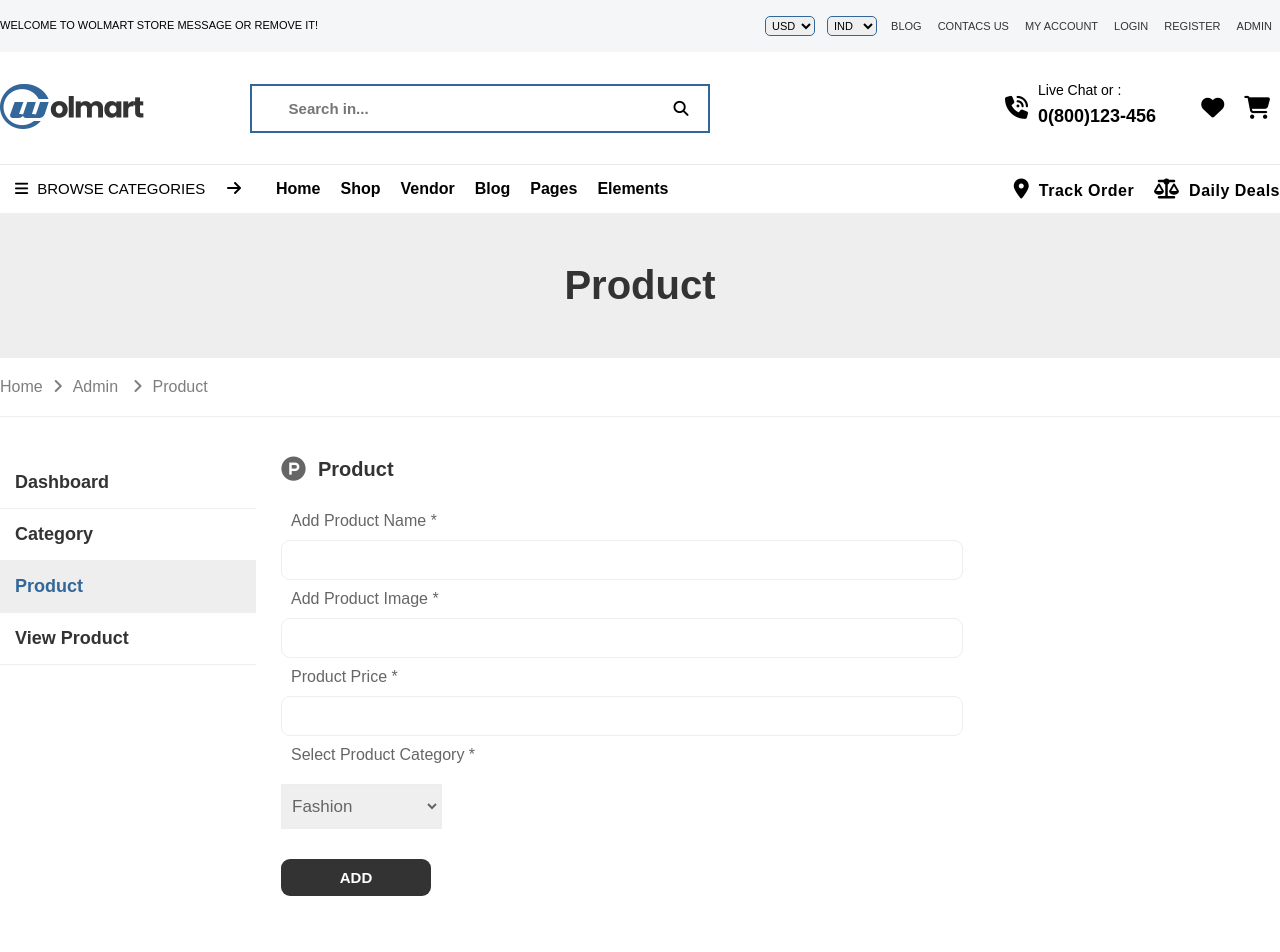
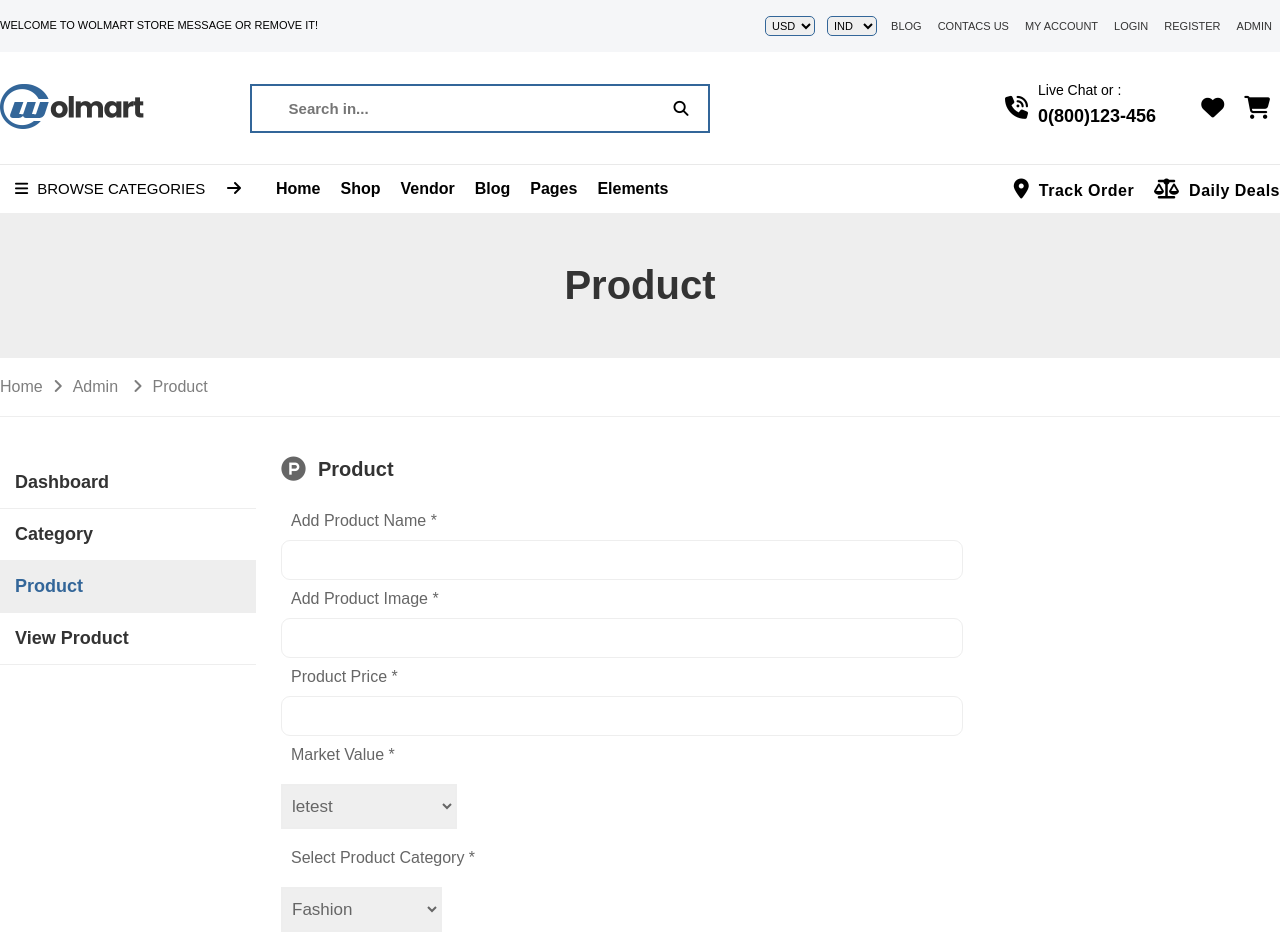
Before and after one commit to Jigar-Makwanaa/react-final-project, a React (Create React App) app: page /admin/product in a window 1280 px wide. Shown: the top 952 px of the page. Built offline with nearby package versions, Linux system fonts and the light colour scheme; data requests are answered from the project's data file.

Commit message:
modified file

```diff
--- a/db.json
+++ b/db.json
@@ -53,27 +53,195 @@
   ],
   "product": [
     {
-      "id": "633e"
+      "id": "3182",
+      "name": "t-shart",
+      "img": "https://portotheme.com/html/wolmart/assets/images/demos/demo1/categories/2-1.jpg",
+      "price": "1199",
+      "market": "letest",
+      "category": "Fashion"
     },
     {
-      "id": "21db",
-      "name": "",
-      "img": "",
-      "price": "",
-      "category": ""
+      "id": "21bd",
+      "name": "sofa-set",
+      "img": "https://portotheme.com/html/wolmart/assets/images/demos/demo1/categories/2-2.jpg",
+      "price": "9999",
+      "market": "letest",
+      "category": "furniture"
     },
     {
-      "id": "073b",
-      "name": "",
-      "img": "",
-      "price": "",
-      "category": "Home & Garden"
+      "id": "d728",
+      "name": "shoes",
+      "img": "https://portotheme.com/html/wolmart/assets/images/demos/demo1/categories/2-3.jpg",
+      "price": "1199",
+      "market": "letest",
+      "category": "Fashion"
     },
     {
-      "id": "6e73",
-      "name": "",
-      "img": "",
-      "price": "",
+      "id": "c880",
+      "name": "gym dumbbell",
+      "img": "https://portotheme.com/html/wolmart/assets/images/demos/demo1/categories/2-4.jpg",
+      "price": "1599",
+      "market": "letest",
+      "category": "healthy & beauty"
+    },
+    {
+      "id": "b778",
+      "name": "game",
+      "img": "https://portotheme.com/html/wolmart/assets/images/demos/demo1/categories/2-5.jpg",
+      "price": "899",
+      "market": "letest",
+      "category": "Electronics"
+    },
+    {
+      "id": "a406",
+      "name": "computers",
+      "img": "https://portotheme.com/html/wolmart/assets/images/demos/demo1/categories/2-6.jpg",
+      "price": "12999",
+      "market": "letest",
+      "category": "Electronics"
+    },
+    {
+      "id": "5815",
+      "name": "Classic Hat",
+      "img": "https://portotheme.com/html/wolmart/assets/images/demos/demo1/products/3-1-2.jpg",
+      "price": "799",
+      "market": "populer",
+      "category": "Fashion"
+    },
+    {
+      "id": "2584",
+      "name": "Women’s White Handbag",
+      "img": "https://portotheme.com/html/wolmart/assets/images/demos/demo1/products/3-2.jpg",
+      "price": "1199",
+      "market": "populer",
+      "category": "Fashion"
+    },
+    {
+      "id": "bfee",
+      "name": "Multi Funtional Apple iPhone",
+      "img": "https://portotheme.com/html/wolmart/assets/images/demos/demo1/products/3-3.jpg",
+      "price": "35999",
+      "market": "populer",
+      "category": "smart phones"
+    },
+    {
+      "id": "8b2a",
+      "name": "Fashion Blue Towel",
+      "img": "https://portotheme.com/html/wolmart/assets/images/demos/demo1/products/3-4-2.jpg",
+      "price": "89",
+      "market": "populer",
+      "category": "Fashion"
+    },
+    {
+      "id": "7611",
+      "name": "Apple Super Notecom",
+      "img": "https://portotheme.com/html/wolmart/assets/images/demos/demo1/products/3-5.jpg",
+      "price": "80999",
+      "market": "populer",
+      "category": "Electronics"
+    },
+    {
+      "id": "a04a",
+      "name": "Women’s Comforter",
+      "img": "https://portotheme.com/html/wolmart/assets/images/demos/demo1/products/3-6-2.jpg",
+      "price": "599",
+      "market": "populer",
+      "category": "Fashion"
+    },
+    {
+      "id": "82df",
+      "name": "Multi-colorful Music",
+      "img": "https://portotheme.com/html/wolmart/assets/images/demos/demo1/products/3-7.jpg",
+      "price": "1399",
+      "market": "populer",
+      "category": "Electronics"
+    },
+    {
+      "id": "50cb",
+      "name": "Comfortable Backpack",
+      "img": "https://portotheme.com/html/wolmart/assets/images/demos/demo1/products/3-8-2.jpg",
+      "price": "1199",
+      "market": "populer",
+      "category": "Fashion"
+    },
+    {
+      "id": "f7f9",
+      "name": "Data Transformer Tool",
+      "img": "https://portotheme.com/html/wolmart/assets/images/demos/demo1/products/3-9.jpg",
+      "price": "899",
+      "market": "populer",
+      "category": "Electronics"
+    },
+    {
+      "id": "136b",
+      "name": "Women’s hairdye",
+      "img": "https://portotheme.com/html/wolmart/assets/images/demos/demo1/products/3-10.jpg",
+      "price": "799",
+      "market": "populer",
+      "category": "healthy & beauty"
+    },
+    {
+      "id": "8bd1",
+      "name": "Men’s Clothing",
+      "img": "https://portotheme.com/html/wolmart/assets/images/demos/demo1/products/4-1.jpg",
+      "price": "1599",
+      "market": "Clothing & Apparel",
+      "category": "Fashion"
+    },
+    {
+      "id": "07eb",
+      "name": "Women’s Fashion Handbag ",
+      "img": "https://portotheme.com/html/wolmart/assets/images/demos/demo1/products/4-2-2.jpg",
+      "price": "1099",
+      "market": "Clothing & Apparel",
+      "category": "Fashion"
+    },
+    {
+      "id": "da19",
+      "name": "Black Winter Skating",
+      "img": "https://portotheme.com/html/wolmart/assets/images/demos/demo1/products/4-3.jpg",
+      "price": "1299",
+      "market": "Clothing & Apparel",
+      "category": "Fashion"
+    },
+    {
+      "id": "6c39",
+      "name": "Sport Women's Wear",
+      "img": "https://portotheme.com/html/wolmart/assets/images/demos/demo1/products/4-4-2.jpg",
+      "price": "2599",
+      "market": "Clothing & Apparel",
+      "category": "Fashion"
+    },
+    {
+      "id": "a549",
+      "name": "Best Travel Bag",
+      "img": "https://portotheme.com/html/wolmart/assets/images/demos/demo1/products/4-5-2.jpg",
+      "price": "1499",
+      "market": "Clothing & Apparel",
+      "category": "Fashion"
+    },
+    {
+      "id": "879c",
+      "name": "Gray Leather Shoes",
+      "img": "https://portotheme.com/html/wolmart/assets/images/demos/demo1/products/4-6.jpg",
+      "price": "999",
+      "market": "Clothing & Apparel",
+      "category": "Fashion"
+    },
+    {
+      "id": "84f3",
+      "name": "Men's Black Watch",
+      "img": "https://portotheme.com/html/wolmart/assets/images/demos/demo1/products/4-7.jpg",
+      "price": "3599",
+      "market": "Clothing & Apparel",
+      "category": "Fashion"
+    },
+    {
+      "id": "f848",
+      "name": "Women’s Hiking Hat",
+      "img": "https://portotheme.com/html/wolmart/assets/images/demos/demo1/products/4-8.jpg",
+      "price": "2699",
+      "market": "Clothing & Apparel",
       "category": "Fashion"
     }
   ]
--- a/src/Components/Admin/Product.jsx
+++ b/src/Components/Admin/Product.jsx
@@ -7,11 +7,12 @@ import axios from "axios";
 const Product = () => {
   // category get start
 
-  const [category, setCategory] = useState();
+  const [category, setCategory] = useState([]);
   const [productName, setProductName] = useState();
   const [productImg, setProductImg] = useState();
   const [productPrice, setProductPrice] = useState();
   const [productCategory, setProductCategory] = useState();
+  const [marketValue, setMarketValue] = useState()
   const [product, setProduct] = useState([]);
 
   const catRecord = async () => {
@@ -41,6 +42,7 @@ const Product = () => {
       name: productName,
       img: productImg,
       price: productPrice,
+      market : marketValue,
       category: productCategory,
     });
 
@@ -125,19 +127,29 @@ const Product = () => {
                   <form>
                     <label>add product name *</label>
                     <input
-                      type="text" onChange={(e) => setProductName(e.target.value)} value={productName}/>
+                      type="text" onChange={(e) => setProductName(e.target.value)} value={productName} />
 
                     <label>add product image *</label>
-                    <input type="text" onChange={(e)=>setProductImg(e.target.value)} value={productImg}/>
+                    <input type="text" onChange={(e) => setProductImg(e.target.value)} value={productImg} />
 
                     <label>product price *</label>
-                    <input type="text" onChange={(e)=>setProductPrice(e.target.value)} value={productPrice} />
+                    <input type="text" onChange={(e) => setProductPrice(e.target.value)} value={productPrice} />
+
+                    <label>market value *</label>
+
+                    <div className="select-cat">
+                      <select  onChange={(e) => setMarketValue(e.target.value)} value={marketValue}>
+                        <option >letest</option>
+                        <option >populer</option>
+                        <option >Clothing & Apparel</option>
+                      </select>
+                    </div>
 
                     <label>select product category *</label>
 
                     <div className="select-cat">
-                      <select name="hey" id="" onChange={(e)=>setProductCategory(e.target.value)} value={productCategory}>
-                      {/* <option>select categort</option> */}
+                      <select name="hey" id="" onChange={(e) => setProductCategory(e.target.value)} value={productCategory}>
+                        {/* <option>select categort</option> */}
                         {category &&
                           category.map((val) => {
                             const { id, name, icon } = val;
```
